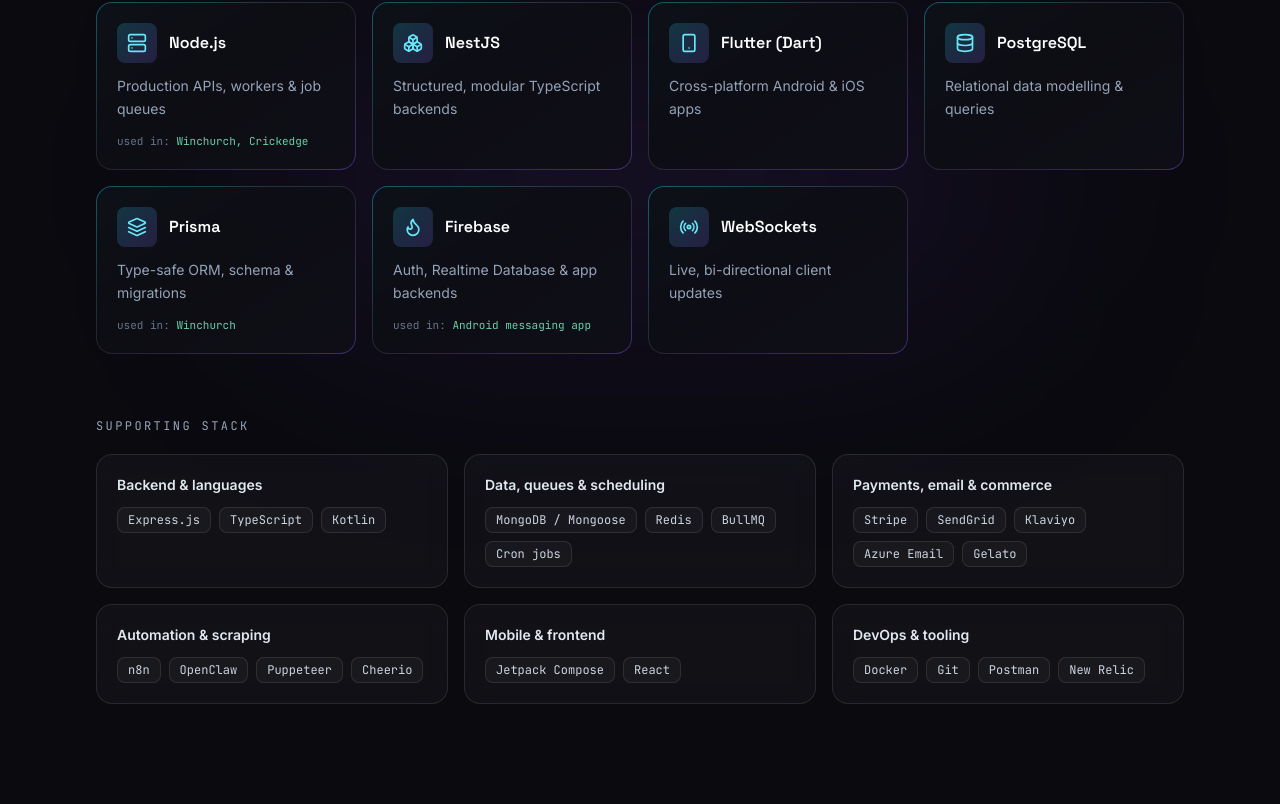
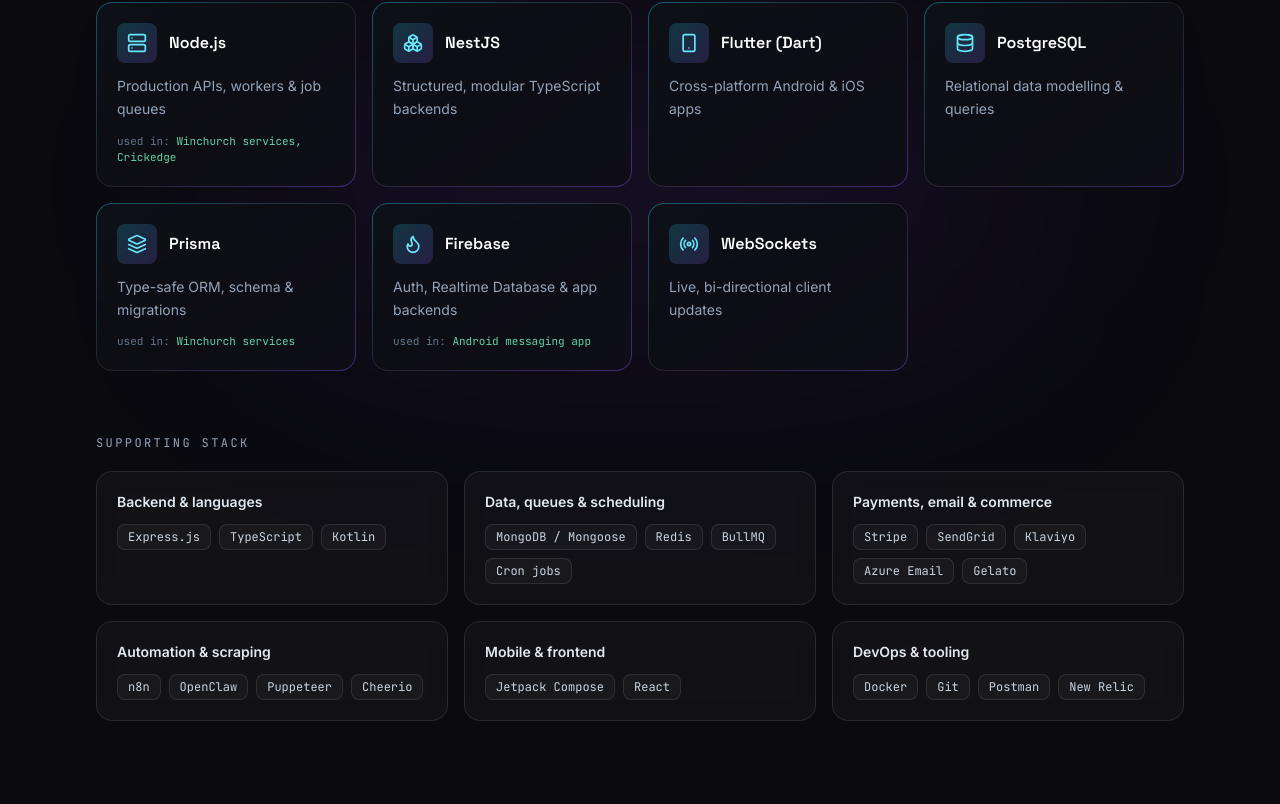
Before and after one commit to SarthikD/SarthikD.github.io, a React (Vite) app: page / in a window 1280 px wide. Shown: the part 2636-3440 px from the top of the page. Built offline with nearby package versions, Linux system fonts and the light colour scheme.

Commit message:
Update project names and descriptions in coreSkills

```diff
--- a/src/data/content.ts
+++ b/src/data/content.ts
@@ -213,11 +213,11 @@
 /* ───────────────────────────── Skills ───────────────────────────── */
 
 export const coreSkills: CoreSkill[] = [
-  { name: 'Node.js', icon: Server, use: 'Production APIs, workers & job queues', usedIn: ['Winchurch', 'Crickedge'] },
+  { name: 'Node.js', icon: Server, use: 'Production APIs, workers & job queues', usedIn: ['Winchurch services', 'Crickedge'] },
   { name: 'NestJS', icon: Boxes, use: 'Structured, modular TypeScript backends', usedIn: [] },
   { name: 'Flutter (Dart)', icon: Smartphone, use: 'Cross-platform Android & iOS apps', usedIn: [] },
   { name: 'PostgreSQL', icon: Database, use: 'Relational data modelling & queries', usedIn: [] },
-  { name: 'Prisma', icon: Layers, use: 'Type-safe ORM, schema & migrations', usedIn: ['Winchurch'] },
+  { name: 'Prisma', icon: Layers, use: 'Type-safe ORM, schema & migrations', usedIn: ['Winchurch services'] },
   { name: 'Firebase', icon: Flame, use: 'Auth, Realtime Database & app backends', usedIn: ['Android messaging app'] },
   { name: 'WebSockets', icon: Radio, use: 'Live, bi-directional client updates', usedIn: [] },
 ];
@@ -257,8 +257,8 @@
     repoUrl: '[ADD: GitHub repo URL for Storybook AI (or leave as-is to hide)]',
   },
   {
-    id: 'winchurch',
-    title: 'Winchurch',
+    id: 'Winchurch services',
+    title: 'Winchurch services',
     tagline: 'Email management platform with claim workflows',
     categories: ['Backend'],
     tech: ['Node.js', 'Express', 'Prisma', 'Azure Email Service'],
```
